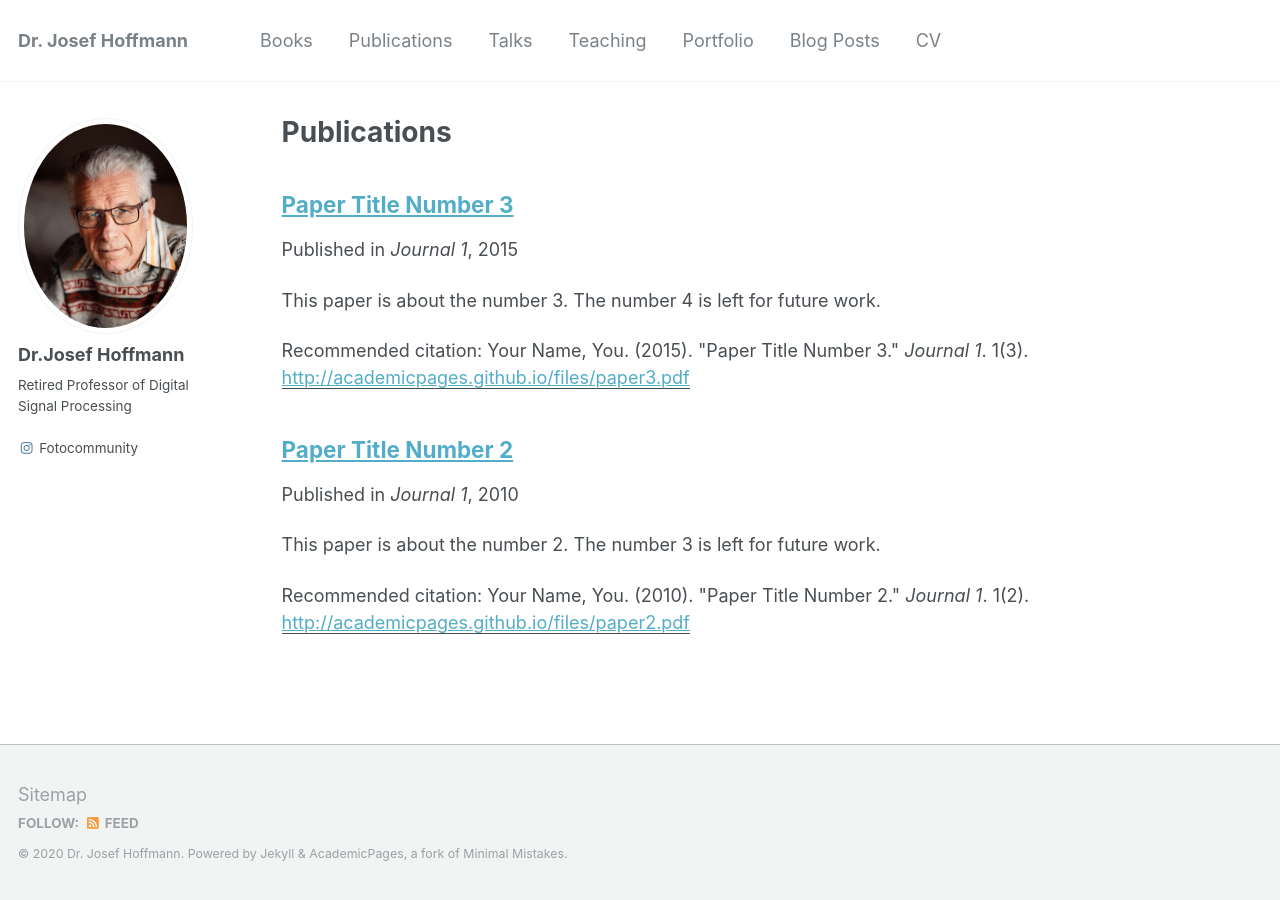
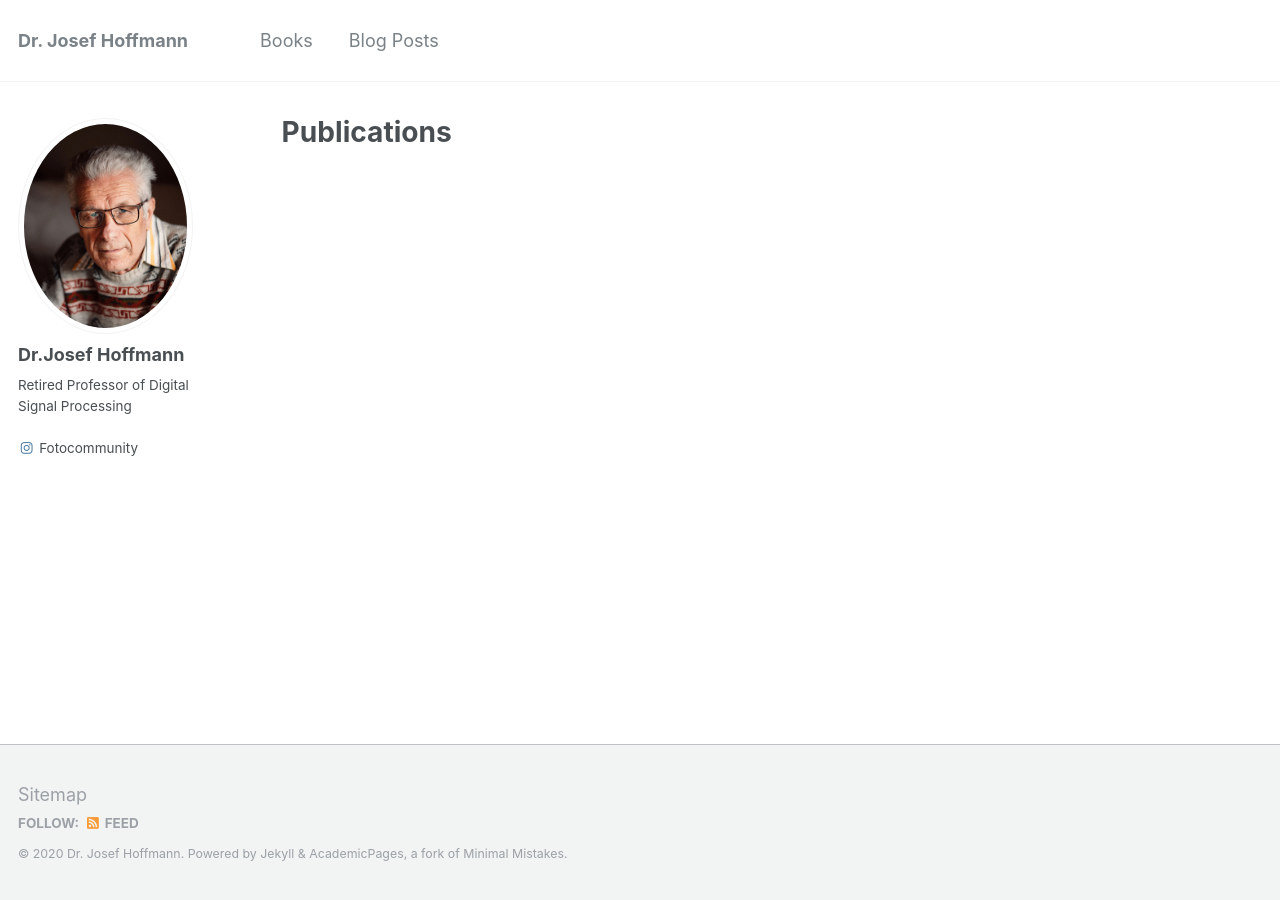
Before and after one commit to uwedeportivo/josef, a Jekyll site: the page built from _pages/publications.md, in a window 1280 px wide. Built offline with Jekyll 4.4.1, drawn with Linux system fonts in a browser that asks for light colours.

Commit message:
simple navbar

```diff
--- a/_config.yml
+++ b/_config.yml
@@ -114,22 +114,9 @@ kramdown:
 
 # Collections
 collections:
-  teaching:
-    output: true
-    permalink: /:collection/:path/
-  publications:
-    output: true
-    permalink: /:collection/:path/
   books:
     output: true
     permalink: /:collection/:path/
-  portfolio:
-    output: true
-    permalink: /:collection/:path/
-  talks:
-    output: true
-    permalink: /:collection/:path/
-
 
 # Defaults
 defaults:
--- a/_data/navigation.yml
+++ b/_data/navigation.yml
@@ -3,20 +3,5 @@ main:
   - title: "Books"
     url: /books/
 
-  - title: "Publications"
-    url: /publications/
-
-  - title: "Talks"
-    url: /talks/
-
-  - title: "Teaching"
-    url: /teaching/
-
-  - title: "Portfolio"
-    url: /portfolio/
-
   - title: "Blog Posts"
     url: /year-archive/
-
-  - title: "CV"
-    url: /cv/
```
